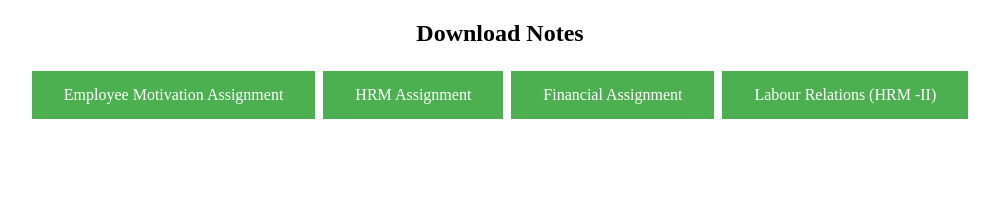
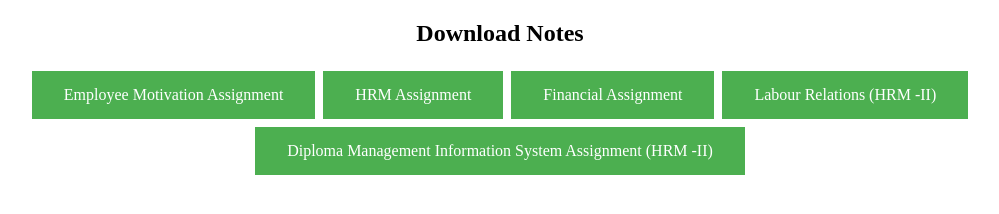
Before and after one commit to kumaraishara43/Assignments, a plain HTML site: page index.html in a window 1280 px wide. Shown: the whole page, without its empty margins (140-1139 px from the left). Drawn offline with Linux system fonts and the light colour scheme.

Commit message:
Update index.html

```diff
--- a/index.html
+++ b/index.html
@@ -28,8 +28,7 @@
 <a href="HRM Assignment.html" class="button">HRM Assignment</a>
 <a href="Financial Assignment.html" class="button">Financial Assignment</a>
   <a href="Labour Relations (HRM -II).html" class="button">Labour Relations (HRM -II)</a>
-
-
+<a href="DMISAssignment.html" class="button">Diploma Management Information System Assignment (HRM -II)</a>
 
 </body>
 </html>
```
